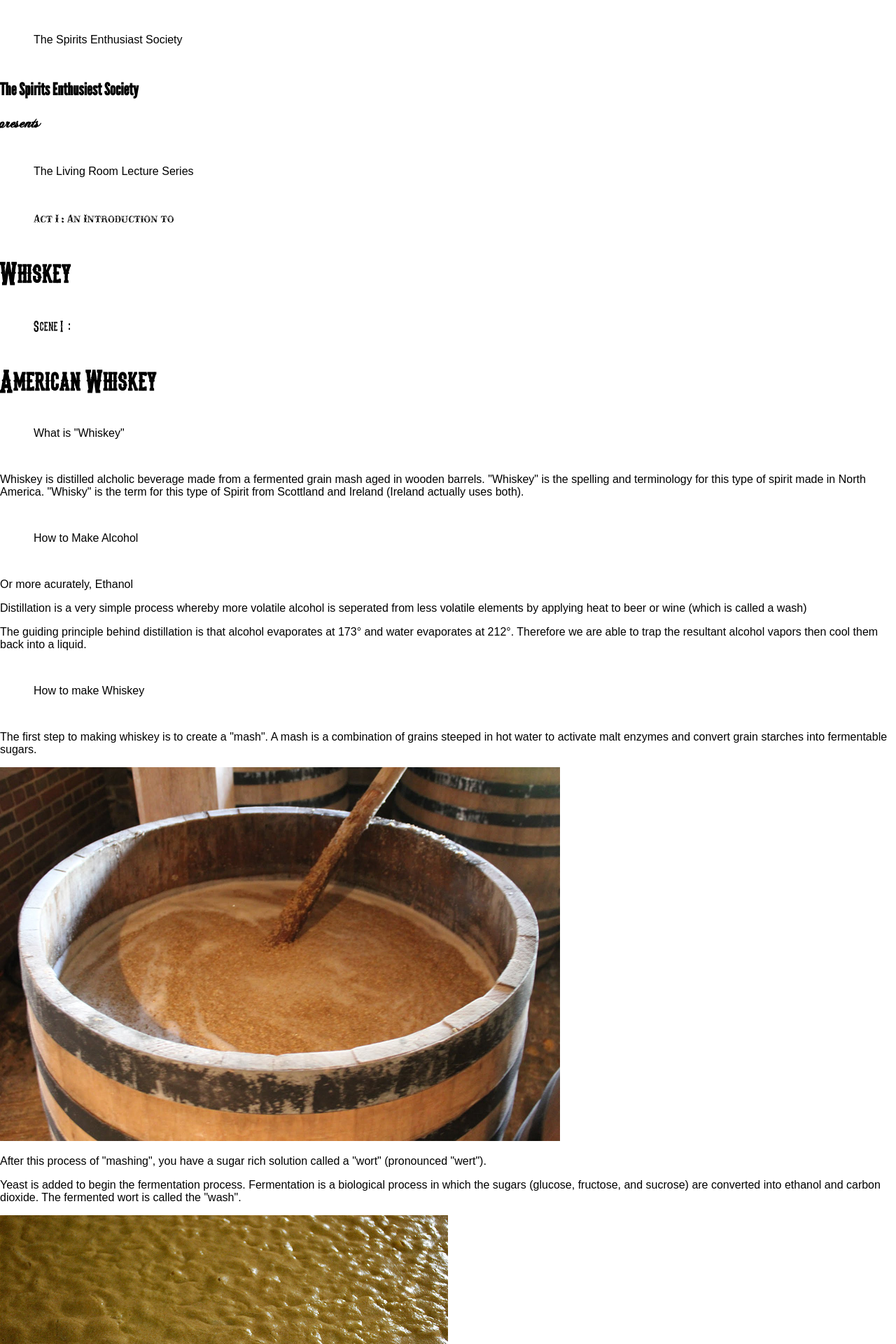
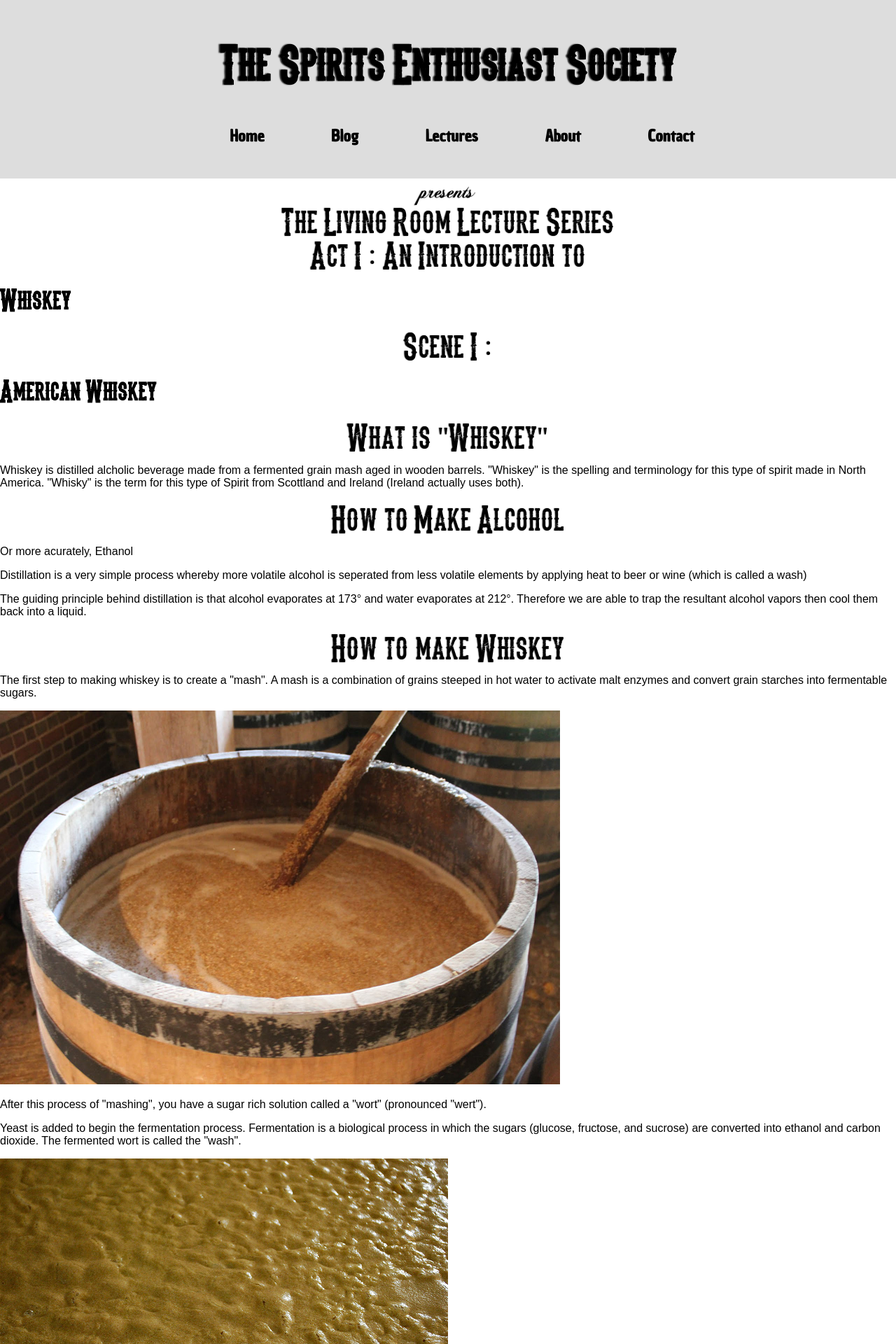
Before and after one commit to spirits-enthusiast-society/spirits-enthusiast-society.github.io, a Jekyll site: the page built from index.html, in a window 1280 px wide. Shown: the top 1920 px of the page at 70% size. Built offline with Jekyll 4.4.1, drawn with Linux system fonts in a browser that asks for light colours.

Commit message:
CSS changes
Adding CSS, etc.

```diff
--- a/css/style.css
+++ b/css/style.css
@@ -1,9 +1,124 @@
 body {
 }
 
+.head.title {
+  font-family: 'Dead Saloon';
+  font-size: 3.5em;
+  font-weight: bold;
+  padding: 1em;
+  margin:0px;
+  text-align: center;
+  text-shadow: -.04em .00em .03em #222222;
+  background: #dddddd;
+}
+
+.intro.chopin {
+  font-family: "Chopin";
+  font-size: 2em;
+  font-weight: normal;
+  margin: 0px;
+  text-align: center;
+  text-shadow: -.02em .00em .03em #222222;
+}
+
 .title {
-  font-size: 1em;
+  font-family: "Dead Saloon";
+  font-size: 2.5em;
+  margin: 0px;
   font-weight: normal;
-  margin: 3em;
+  text-align: center;
+  text-shadow: -.02em .00em .03em #222222;
+}
+
+.head.nav-bar {
+  font-family: "Chau";
+  font-size: 1.4em;
+  text-align: center;
+  background: #dddddd;
+  margin: 0px;
+}
+
+.head.nav-bar li {
+  display: inline-block;
+  padding: 2em;
+  padding-top: 0em;
+  margin: 0px;
+}
+
+ul {
+  margin: 0px;
+}
+
+.intro.living {
+  font-family: "Chau";
+  font-size: 2.5em;
+  font-weight: normal;
+  margin: 20px;
+  text-align: center;
+  text-shadow: -.02em .00em .03em #222222;
+}
+
+.living.text {
+  font-family: "Helvetica", sans-serif;
+  font-size: 1.2em;
+  margin: 0px 100px;
+  font-weight: normal;
+  text-align: justify;
+}
+
+.living.title {
+  font-family: "Chau";
+  font-size: 2.5em;
+  font-weight: normal;
+  text-align: center;
+  margin: 30px 100px;
+}
+
+.lecture.act {
+  font-family: "Chau";
+  font-size: 2.5em;
+  text-align: center;
+}
+
+.lecture.scene {
+  font-family: "Chau";
+  font-size: 2em;
+  text-align: center;
+}
+
+.living.dir {
+  font-family: "Chau";
+  font-size: 1.2em;
+  text-align: left;
+  margin: 5px 300px;
+  color: black;
+}
+
+.lecture.card {
+  font-family: "Chau";
+  font-size: 1.5em;
+  text-align: left;
+  margin: 10px 80px;
+}
+
+.lecture.text {
+  font-family: "Helvetica", sans-serif;
+  font-size: 1.2em;
+  margin: 0px 100px;
+  font-weight: normal;
+  text-align: justify;
+}
+
+.lecture.image-medium {
+  display: block;
+  margin: 20px auto;
+  height: 300px;
+}
+
+.slide.center li {
+  font-family: "Helvetica", sans-serif;
+  font-size: 1.2em;
+  margin: 0px 200px;
+  font-weight: normal;
   text-align: left;
 }
--- a/index.html
+++ b/index.html
@@ -4,13 +4,22 @@
 
 {% include header.html %}
 
-<h1 class="title">The Spirits Enthusiast Society</h1>
+
+<h1 class="head title">The Spirits Enthusiast Society</h1>
+<h3 class="head nav-bar">
+  <ul>
+    <li>Home</li>
+    <li>Blog</li>
+    <li>Lectures</li>
+    <li>About</li>
+    <li>Contact</li>
+  </ul>
+</h3>
 
 <div id="presentation">
   <section class="slide center intro">
     <hgroup>
-      <h2 class="ses-intro league-gothic">The Spirits Enthusiest Society</h2>
-      <h2 class="ses-intro chopin">presents</h2>
+      <h2 class="intro chopin">presents</h2>
       <h1 class="living-room title">The Living Room Lecture Series</h1>
       <h1 class="old-western title">Act I : An Introduction to</h1>
       <h1 class="dead-saloon big-title">Whiskey</h1>
```
Also changed, not shown: lectures.html (added, +27 -0 lines), whiskey-1.html (added, +137 -0 lines), css/fonts.css, fonts/Chau.ttf (added), fonts/Chau.woff (added), 2 other files.
